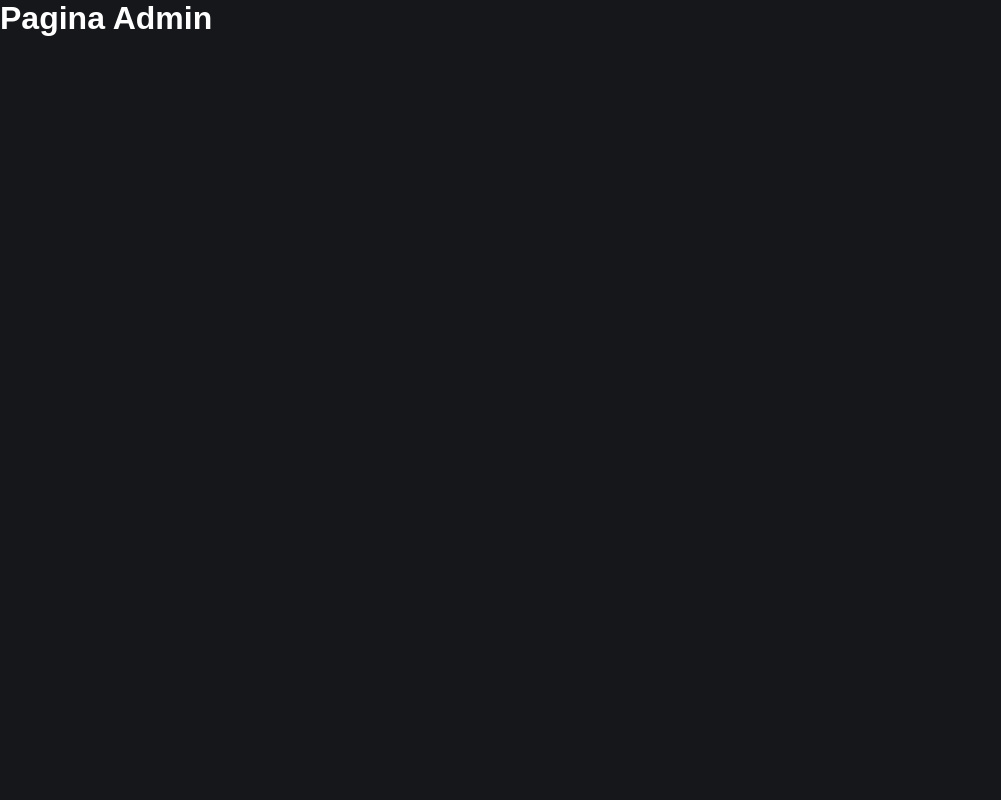
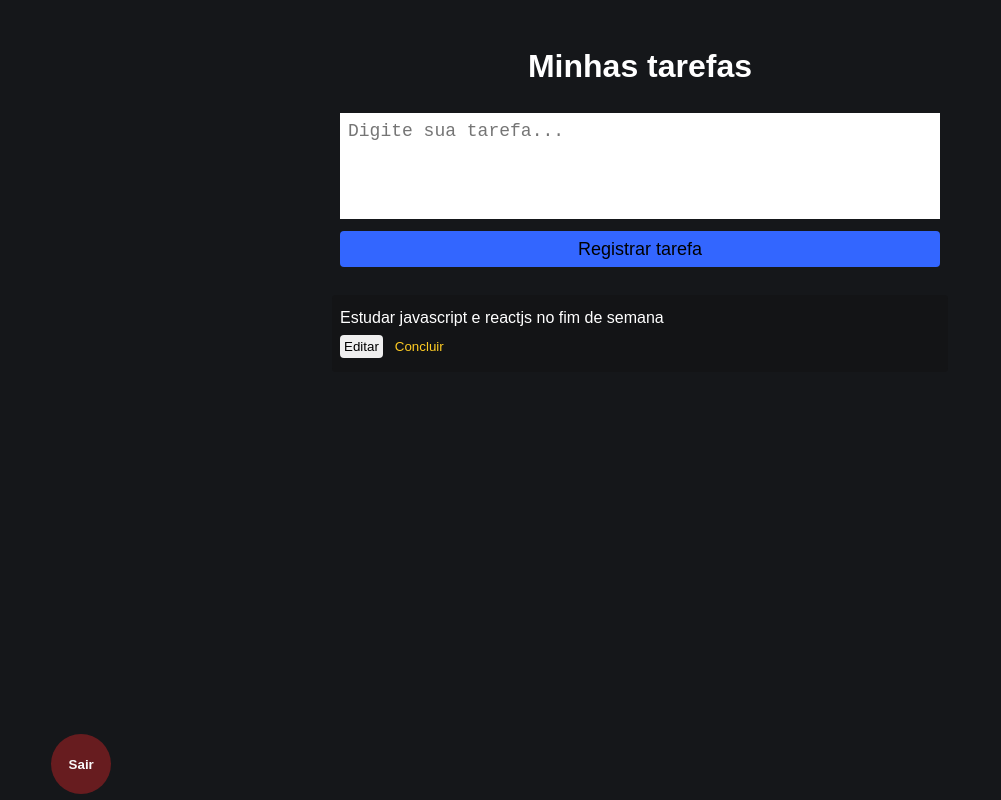
Before and after one commit to johntec-ads/fireapp, a React (Create React App) app: page /admin in a window 1280 px wide. Shown: the whole page, without its empty margins (0-1001 px from the left). Built offline with nearby package versions, Linux system fonts and the light colour scheme; no server answers; sample sign-in values are in the browser's storage.

Commit message:
upProject

```diff
--- a/src/pages/Admin/admin.css
+++ b/src/pages/Admin/admin.css
@@ -0,0 +1,61 @@
+.admin-container{
+  display: flex;
+  flex-direction: column;
+  align-items: center;
+  margin-top: 48px;
+}
+
+.admin-container h1{
+  margin-bottom: 28px;
+}
+
+.btn-register{
+  margin-bottom: 28px;
+}
+
+.list{
+  width: 90%;
+  max-width: 600px;
+  display: flex;
+  flex-direction: column;
+  background-color: rgba(18,18,18, 0.38);
+  border-radius: 4px;
+  margin-bottom: 12px;
+  justify-content: center;
+  padding: 14px 8px;
+}
+
+.list p{
+  margin-bottom: 8px;
+}
+
+.list button{
+  margin-right: 8px;
+  border: 0;
+  border-radius: 4px;
+  padding: 4px;
+}
+
+.btn-delete{
+  color: #FFCC23;
+  background-color: transparent;
+}
+
+.btn-logout{
+  position: absolute;
+  bottom: 6px;
+  left: 4%;
+  height: 60px;
+  width: 60px;
+  border-radius: 30px;
+  border: 0;
+  font-weight: bold;
+  background-color: rgba(291, 38, 41, 0.35);
+  color: #FAFAFA;
+  transition: all 0.5s;
+}
+
+.btn-logout:hover{
+  background-color: rgba(291, 38, 41, 1);
+  color: #FFF;
+}
--- a/src/pages/Admin/index.js
+++ b/src/pages/Admin/index.js
@@ -1,10 +1,52 @@
 
-import React from 'react';
+import { useState } from 'react';
+import './admin.css'
+
+import { auth } from '../../firebaseConnection'
+import { signOut } from 'firebase/auth';
+
 
 function Admin() {
+
+  const [tarefaInput, setTarefaInput] = useState('');
+
+   function handleRegister(e) {
+    e.preventDefault();/* Metodo para não atualizar a página */
+
+    alert('register tarefa ok')
+   }
+
+   async function handleLogout() {
+    await signOut(auth);//Para logout, passa o component auth dentro do signOut
+   }
+
   return(
-    <div>
-      <h1>Pagina Admin</h1>
+    <div className='admin-container'>
+
+      <h1>Minhas tarefas</h1>
+
+      <form className='form' onSubmit={handleRegister} >
+        <textarea
+          placeholder='Digite sua tarefa...'
+          value={tarefaInput}
+          onChange={(e) => setTarefaInput(e.target.value)}
+
+        />
+        <button className='btn-register' type='submit' >Registrar tarefa</button>{/* 'submit' porque esta dentro da
+        tag de <form/> */}
+      </form>
+
+      <article className='list' >
+        <p>Estudar javascript e reactjs no fim de semana</p>
+
+        <div>
+          <button>Editar</button>
+          <button className='btn-delete' >Concluir</button>
+        </div>
+      </article>
+
+      <button className='btn-logout' onClick={handleLogout} >Sair</button>
+
     </div>
   )
 }
--- a/src/pages/Home/home.css
+++ b/src/pages/Home/home.css
@@ -36,6 +36,7 @@
   border-radius: 4px;
   background-color: #3366FF;
   font-size: 18px;
+
 }
 
 .form textarea{
@@ -44,6 +45,7 @@
   height: 90px;
   resize: none;
   font-size: 18px;
+  padding: 8px;
 }
 
 .button-link{
```
